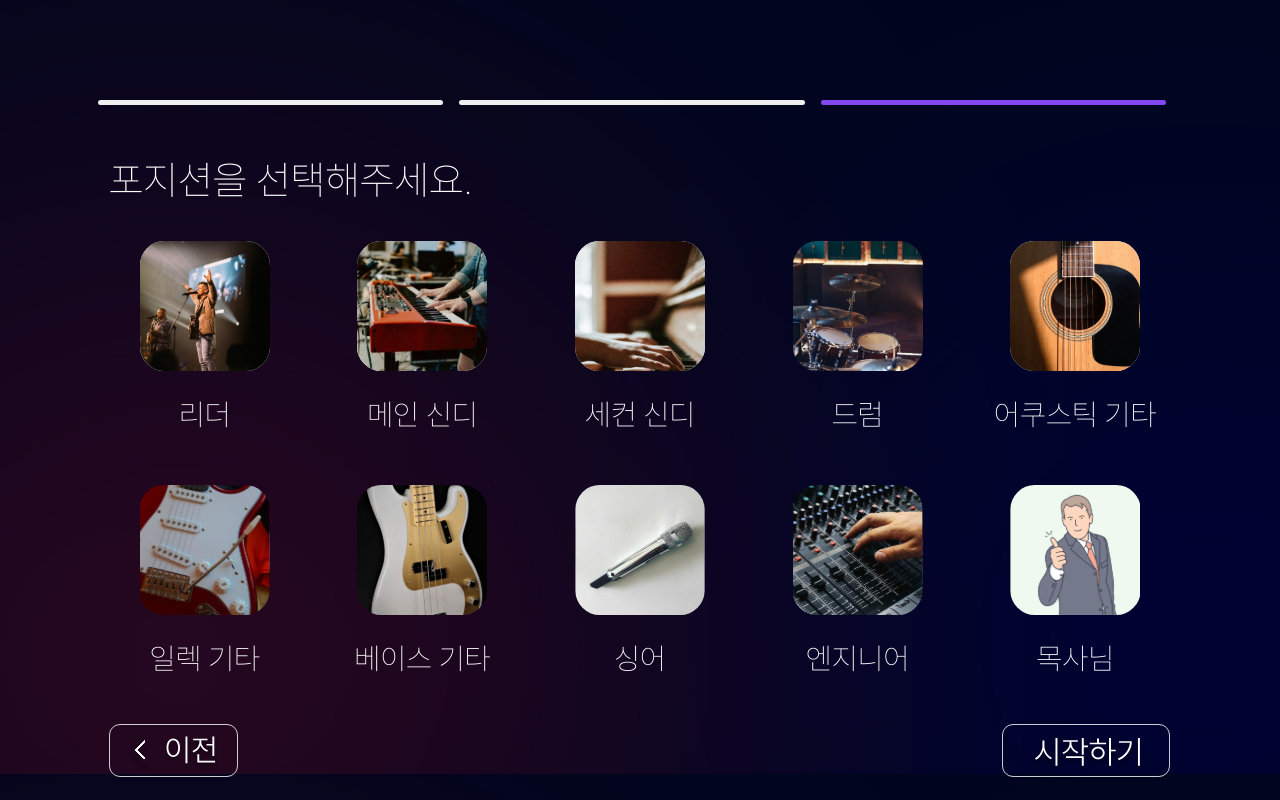
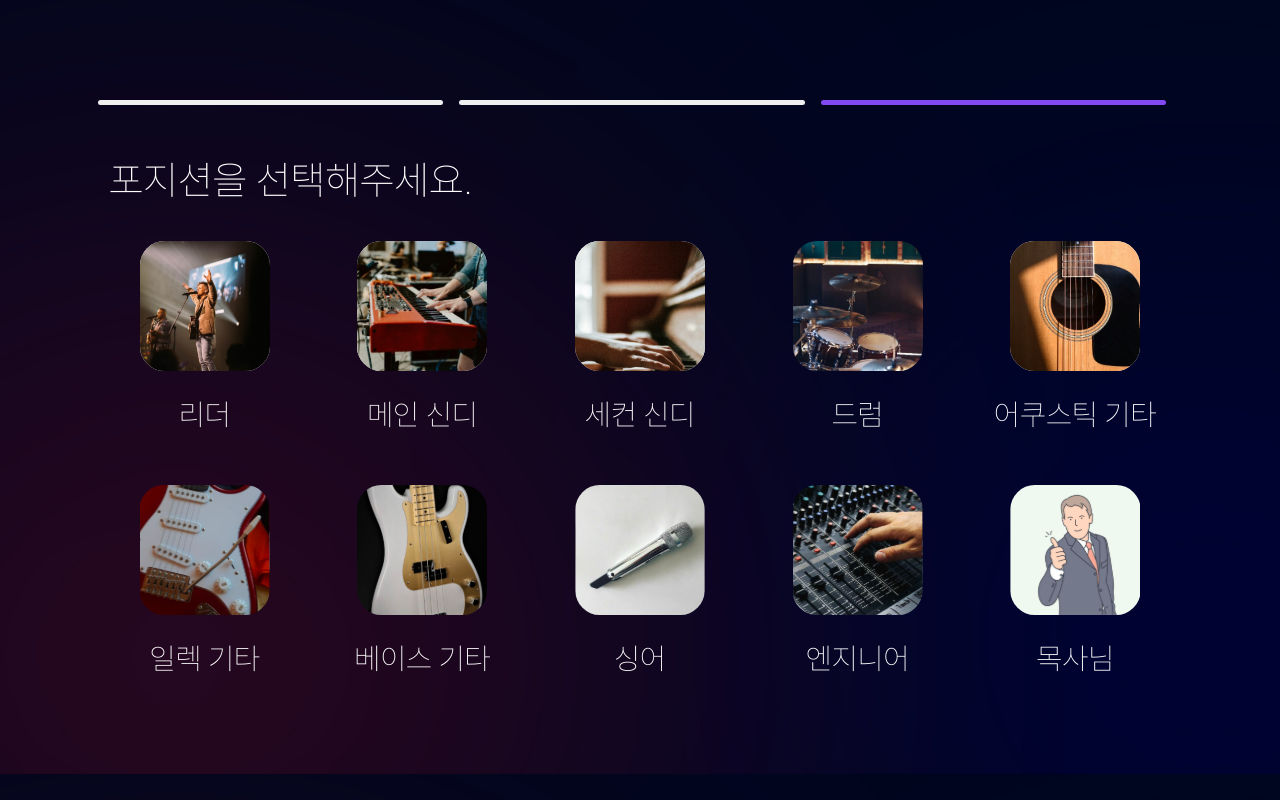
Before and after one commit to LikeLionHGU/ChurchPlus-front-2024, a React (Create React App) app: page /InputPosition in a window 1280 px wide. Built offline with nearby package versions, Linux system fonts and the light colour scheme.

Commit message:
fix: dom element warning 제거

```diff
--- a/src/pages/CreateGroupPage/InputPosition.jsx
+++ b/src/pages/CreateGroupPage/InputPosition.jsx
@@ -157,7 +157,7 @@
       <PositionContainer>
         {positionImages.map((position, index) => (
           <PositionItem key={index} onClick={() => handlePositionSelect(index)}>
-            <ImageContainer isSelected={selectedPositionIndex === index}>
+            <ImageContainer $isSelected={selectedPositionIndex === index}>
               <PositionImage src={position.image} alt={position.description} />
             </ImageContainer>
             <Input>{position.description}</Input>
@@ -166,10 +166,10 @@
       </PositionContainer>
 
       {/* <BackBtn marginTop="0.5rem">*/}
-      <PrevBtn marginTop="0rem">
+      <PrevBtn $marginTop="0rem">
         <img onClick={handlePrevBtnClick} src={prevBtnSVG} alt="이전 버튼" />
       </PrevBtn>
-      <StartBtn marginTop="0rem">
+      <StartBtn $marginTop="0rem">
         <img
           onClick={handleCompleteBtnClick}
           src={startBtnSVG}
```
